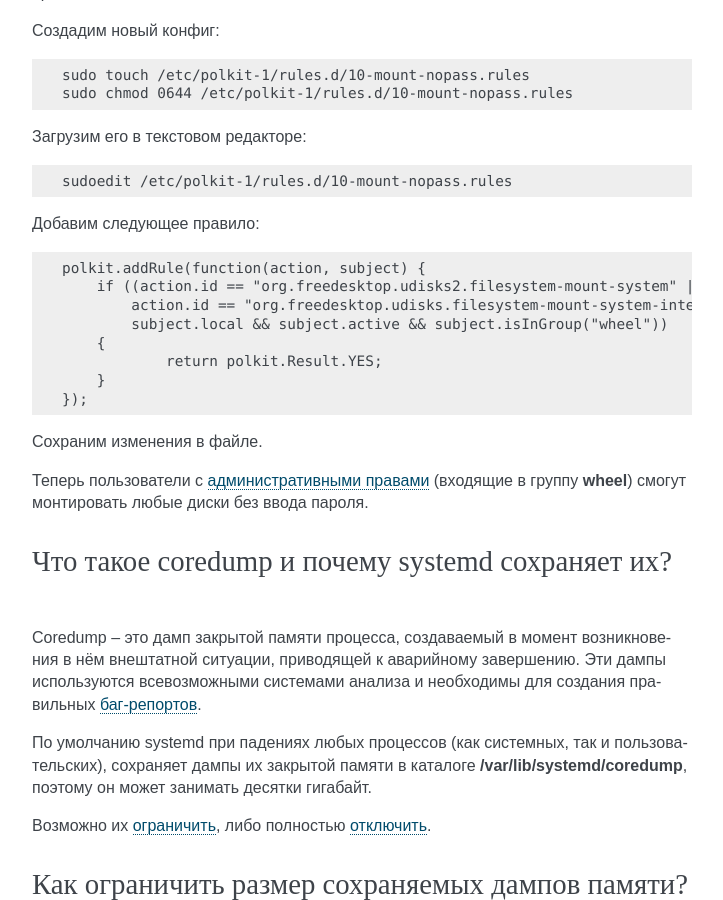
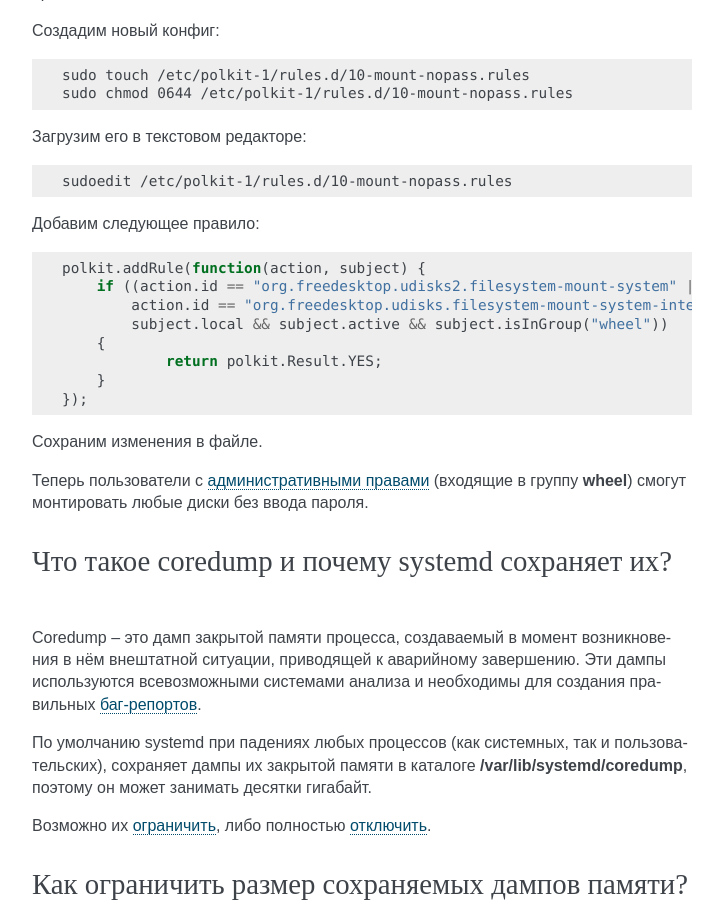
Before and after one commit to RussianFedora/FAQ, a Sphinx documentation site: the page built from source/administration.rst, in a window 1280 px wide and 900 px high, scrolled down 26315 px. Shown: the whole window, without its empty margins (388-1111 px from the left). Built offline with Sphinx 7.4.7, drawn with Linux system fonts in a browser that asks for light colours; comment, search, counter and statistics services are not loaded.

Commit message:
Enabled syntax highlighting in mount-nopass question.

```diff
--- a/source/administration.rst
+++ b/source/administration.rst
@@ -1484,7 +1484,7 @@ FUSE (file system in userspace) -- это модуль ядра и набор у
 
 Добавим следующее правило:
 
-.. code-block:: text
+.. code-block:: javascript
 
     polkit.addRule(function(action, subject) {
         if ((action.id == "org.freedesktop.udisks2.filesystem-mount-system" ||
```
